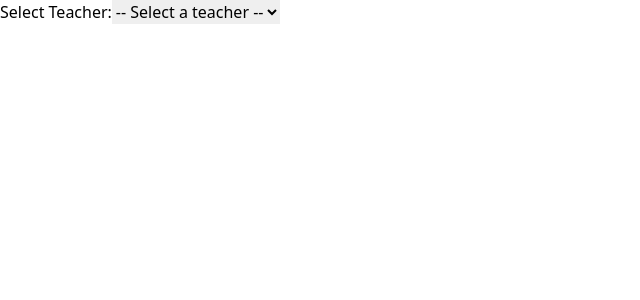
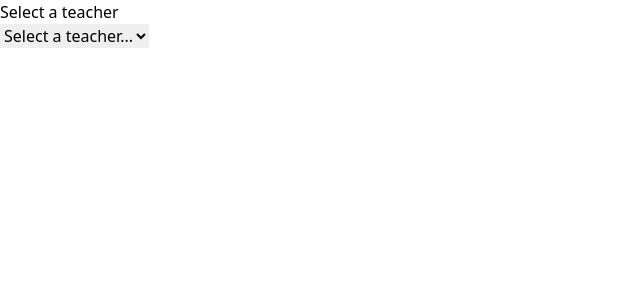
Before and after one commit to zoet24/wonde-technical-challenge, a React (Create React App) app in the folder frontend/: page / in a window 1280 px wide. Shown: the top 300 px of the page, without its empty margins (0-640 px from the left). Built offline with nearby package versions, Linux system fonts and the light colour scheme.

Commit message:
Add TeacherClasses

```diff
--- a/frontend/src/components/SelectTeacher.tsx
+++ b/frontend/src/components/SelectTeacher.tsx
@@ -1,4 +1,5 @@
-import React, { useState } from "react";
+import { useState } from "react";
+import TeacherClasses from "./TeacherClasses";
 
 type Teacher = {
   id: string;
@@ -13,27 +14,31 @@ type SelectTeacherProps = {
 };
 
 function SelectTeacher({ teachers }: SelectTeacherProps) {
-  const [selectedTeacher, setSelectedTeacher] = useState("");
+  const [selectedTeacher, setSelectedTeacher] = useState<Teacher | null>(null);
 
   const handleChange = (event: React.ChangeEvent<HTMLSelectElement>) => {
-    setSelectedTeacher(event.target.value);
+    const teacherId = event.target.value;
+    const teacher =
+      teachers.find((teacher) => teacher.id === teacherId) || null;
+    setSelectedTeacher(teacher);
   };
 
   return (
     <div>
-      <label htmlFor="teacher-select">Select Teacher:</label>
+      <h2>Select a teacher</h2>
       <select
-        id="teacher-select"
-        value={selectedTeacher}
+        value={selectedTeacher ? selectedTeacher.id : ""}
         onChange={handleChange}
       >
-        <option value="">-- Select a teacher --</option>
+        <option value="">Select a teacher...</option>
         {teachers.map((teacher) => (
           <option key={teacher.id} value={teacher.id}>
             {teacher.title} {teacher.forename} {teacher.surname}
           </option>
         ))}
       </select>
+
+      {selectedTeacher && <TeacherClasses classes={selectedTeacher.classes} />}
     </div>
   );
 }
--- /dev/null
+++ b/frontend/src/components/TeacherClasses.tsx
@@ -0,0 +1,31 @@
+type Student = {
+  id: string;
+  forename: string;
+  surname: string;
+};
+
+type Class = {
+  id: string;
+  name: string;
+  main_teacher_id: string;
+  students: Student[];
+};
+
+type TeacherClassesProps = {
+  classes: Class[];
+};
+
+function TeacherClasses({ classes }: TeacherClassesProps) {
+  return (
+    <div>
+      <h2>Classes</h2>
+      {classes.map((classItem) => (
+        <div key={classItem.id}>
+          <h3>{classItem.name}</h3>
+        </div>
+      ))}
+    </div>
+  );
+}
+
+export default TeacherClasses;
```
